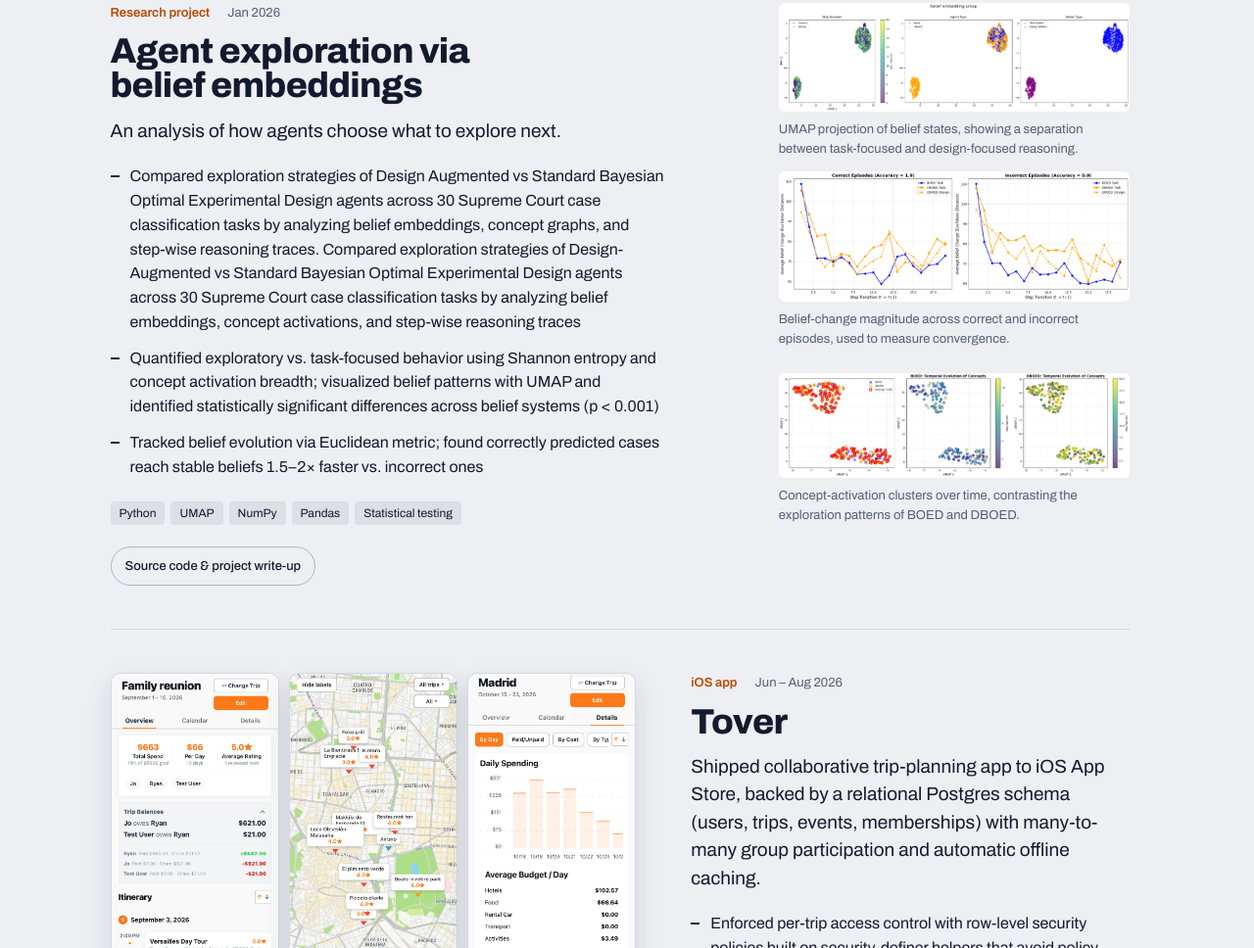
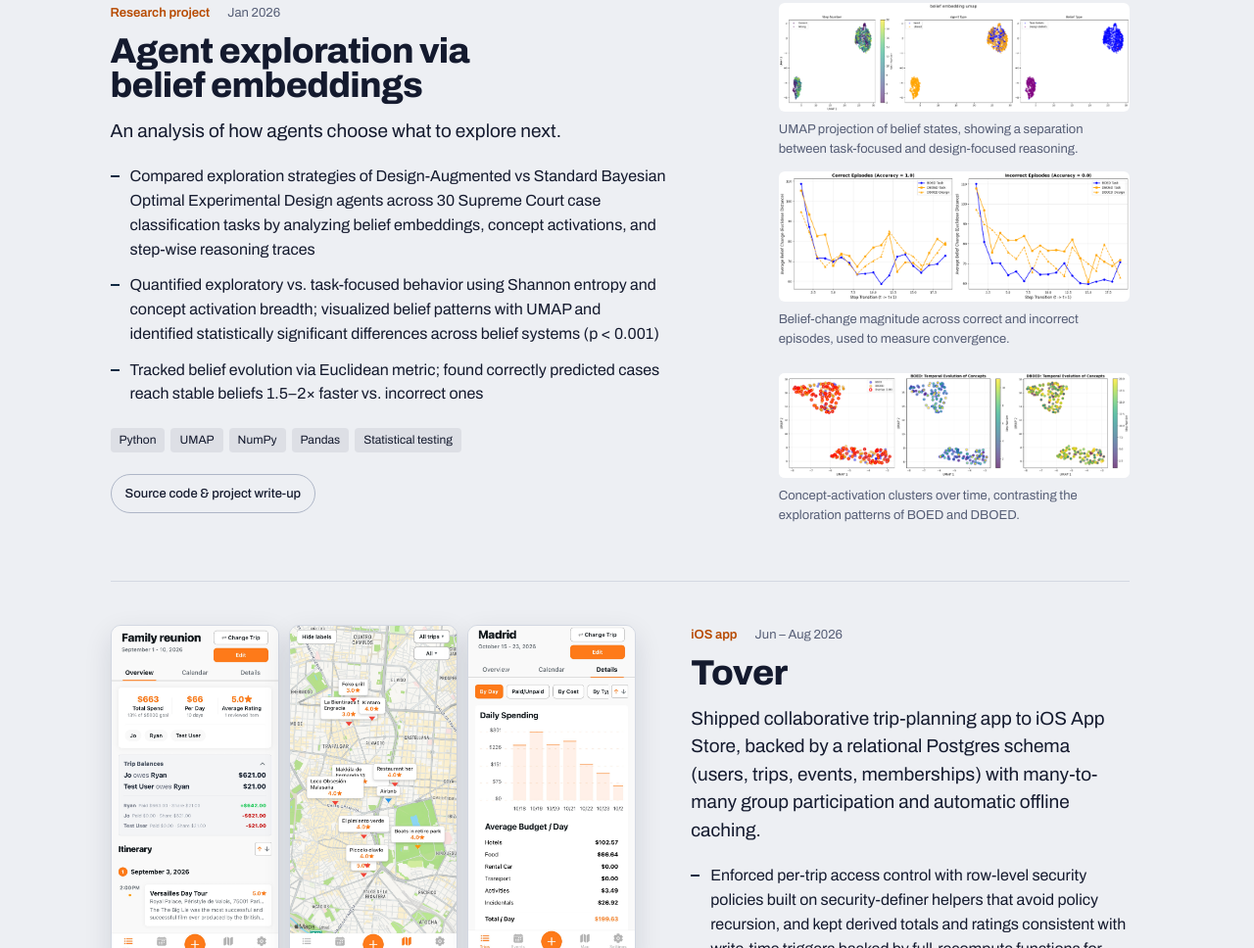
Before and after one commit to ryanadalal/ryanadalal, a plain HTML site: page index.html in a window 1280 px wide. Shown: the part 770-1738 px from the top of the page at 98% size. Drawn offline with Linux system fonts and the light colour scheme.

Commit message:
Update exploration strategies description in index.html
Revised comparison of exploration strategies for agents.

```diff
--- a/index.html
+++ b/index.html
@@ -209,10 +209,6 @@
               </p>
               <ul class="did">
                 <li>
-                  Compared exploration strategies of Design Augmented vs Standard Bayesian
-                  Optimal Experimental Design agents across 30 Supreme Court
-                  case classification tasks by analyzing belief embeddings,
-                  concept graphs, and step-wise reasoning traces.
                   Compared exploration strategies of Design-Augmented vs Standard Bayesian Optimal Experimental Design agents across 30
                   Supreme Court case classification tasks by analyzing belief embeddings, concept activations, and step-wise reasoning traces
                 </li>
```
